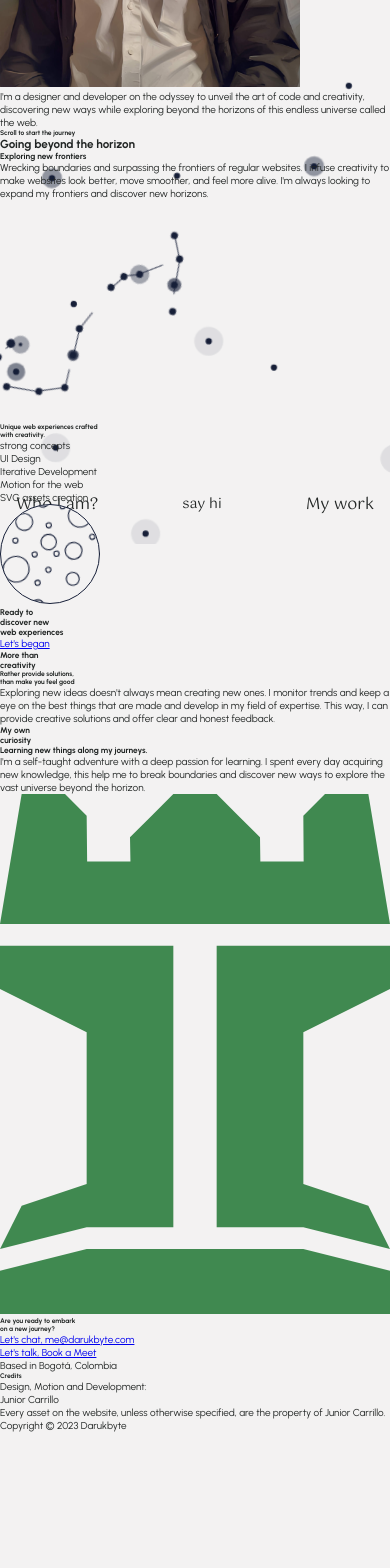
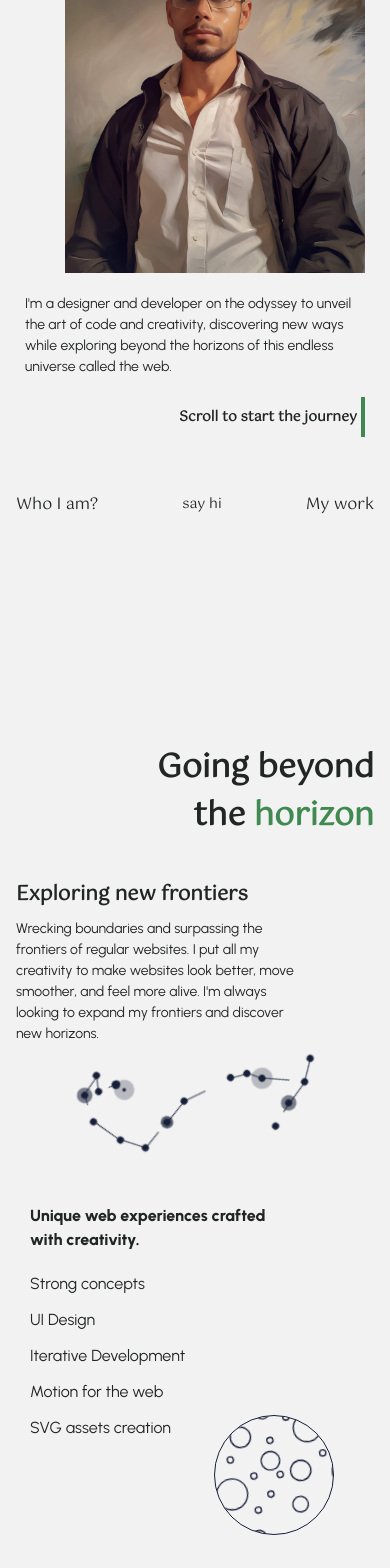
Before and after one commit to darukbyte/darukbyte-website, a Next.js app: page /about in a window 390 px wide. Shown: the part 300-1868 px from the top of the page. Before the commit the page ends 1732 px from the top, so only its background shows below. Built offline with nearby package versions, Linux system fonts and the light colour scheme.

Commit message:
feat(about-page): Add styles for the mobile version of the about page.

```diff
--- a/app/about/page.js
+++ b/app/about/page.js
@@ -2,6 +2,9 @@ import Constellation from "@/components/Constellation";
 import Planet from "@/components/Planet";
 import Image from "next/image";
 import React from "react";
+import styles from "./page.module.css";
+import localFont from "next/font/local";
+const gotu = localFont({ src: "../../font/Gotu-Regular.ttf" });
 
 export const metadata = {
   title: "Who exactly am I? - Darukbyte",
@@ -9,93 +12,127 @@ export const metadata = {
 
 export default function About() {
   return (
-    <main>
-      <section>
-        <h3>
-          Junior <span>Carrillo</span>{" "}
+    <main className={styles.main}>
+      <section className={styles.main__intro}>
+        <article className={styles.main__intro_box}>
+          <h3 className={`${styles.main__intro_name} ${gotu.className}`}>
+            Junior <span className={styles.main__intro_nameTwo}>Carrillo</span>{" "}
           </h3>
           <Image
+            className={styles.main__intro_image}
             src="/assets/DarukbytePortraitIllustration.jpg"
             width={300}
             height={373}
             alt="Midjourney illustration of my self"
           />
-        <p>
-          I&apos;m a designer and developer on the odyssey to unveil the art of
-          code and creativity, discovering new ways while exploring beyond the
-          horizons of this endless universe called the web.
+          <p className={styles.main__intro_presentation}>
+            I&apos;m a designer and developer on the odyssey to unveil the art
+            of code and creativity, discovering new ways while exploring beyond
+            the horizons of this endless universe called the web.
           </p>
-        <article>
-          <h6>Scroll to start the journey</h6>
-          <div></div>
+          <article className={`${styles.main__intro_scroll} ${gotu.className}`}>
+            <h6 className={styles.main__intro_scroll_title}>
+              Scroll to start the journey
+            </h6>
+            <div className={`${styles.main__intro_scroll_bar}`}></div>
+          </article>
         </article>
       </section>
 
-      <section>
-        <h3>Going beyond the horizon</h3>
-        <article>
-          <h5>Exploring new frontiers</h5>
-          <p>
+      <section className={styles.main__about}>
+        <h3 className={`${styles.main__about_title} ${gotu.className}`}>
+          Going beyond the{" "}
+          <span className={styles.main__about_titleTwo}> horizon </span>
+        </h3>
+
+        <article className={styles.main__paraghrap}>
+          <h5 className={`${styles.main__paraghrap_title} ${gotu.className}`}>
+            Exploring new frontiers
+          </h5>
+          <p className={styles.main__paraghrap_content}>
             Wrecking boundaries and surpassing the frontiers of regular
-            websites. I infuse creativity to make websites look better, move
+            websites. I put all my creativity to make websites look better, move
             smoother, and feel more alive. I&apos;m always looking to expand my
             frontiers and discover new horizons.
           </p>
-        </article>
-        <article>
+          <article
+            className={`${styles.main__about_constellation} ${styles.display__view}`}
+          >
             <Constellation />
           </article>
-        <article>
-          <h6>
+        </article>
+
+        <article
+          className={`${styles.main__about_constellation} ${styles.display__view_two}`}
+        >
+          <Constellation />
+        </article>
+
+        <article className={styles.main__about_points}>
+          <h6 className={styles.main__about_points_title}>
             Unique web experiences crafted <br /> with creativity.
           </h6>
-          <ul>
-            <li>strong concepts</li>
+
+          <ul className={styles.main__about_points_list}>
+            <li>Strong concepts</li>
             <li>UI Design</li>
             <li>Iterative Development</li>
             <li>Motion for the web</li>
             <li>SVG assets creation</li>
           </ul>
         </article>
-        <article>
+
+        <article className={styles.main__about_planet}>
           <Planet />
         </article>
       </section>
 
-      <section>
-        <article>
-          <h5>
-            Ready to <br /> discover new <br /> <span>web experiences</span>
+      <section className={styles.main__exploration}>
+        <h5 className={`${styles.main__exploration_title} ${gotu.className}`}>
+          Ready to <br /> discover new <br /> <span>web experiences?</span>
         </h5>
-        </article>
 
-        <article>
+        <article
+          className={`${styles.main__exploration_cta} ${gotu.className}`}
+        >
           <a href="#">Let&apos;s began</a>
         </article>
       </section>
 
-      <section>
-        <h5>
-          More than <br /> creativity
+      <section className={styles.main__details}>
+        <h5
+          className={`${styles.main__details_head} ${styles.details__block_one} ${gotu.className}`}
+        >
+          More than <br /> <span> creativity </span>
         </h5>
-        <article>
-          <h6>
-            Rather provide solutions, <br />
-            than make you feel good
-          </h6>
-          <p>
+
+        <article
+          className={`${styles.main__paraghrap} ${styles.details__block_two}`}
+        >
+          <h5 className={`${styles.main__paraghrap_title} ${gotu.className}`}>
+            Rather provide solutions, than make you feel good
+          </h5>
+          <p className={styles.main__paraghrap_content}>
             Exploring new ideas doesn&apos;t always mean creating new ones. I
-            monitor trends and keep a eye on the best things that are made and
+            monitor trends and keep a eye on the best things that are make and
             develop in my field of expertise. This way, I can provide creative
             solutions and offer clear and honest feedback.
           </p>
         </article>
-        <h5>
-          My own <br /> curiosity
+
+        <h5
+          className={`${styles.main__details_head} ${styles.details__block_tree} ${gotu.className}`}
+        >
+          My own <br /> <span>curiosity</span>
         </h5>
-        <article>
-          <h5>Learning new things along my journeys.</h5>
-          <p>
+
+        <article
+          className={`${styles.main__paraghrap} ${styles.details__block_four}`}
+        >
+          <h5 className={`${styles.main__paraghrap_title} ${gotu.className}`}>
+            Learning new things <br /> along my journeys.
+          </h5>
+          <p className={styles.main__paraghrap_content}>
             I&apos;m a self-taught adventure with a deep passion for learning. I
             spent every day acquiring new knowledge, this help me to break
             boundaries and discover new ways to explore the vast universe beyond
@@ -103,12 +140,11 @@ export default function About() {
           </p>
         </article>
 
-        <article>
+        <article className={styles.main__logo}>
           <svg
             viewBox="0 0 180 240"
-            width=""
-            height=""
             fill="none"
+            className={styles.main__logo_center}
             xmlns="http://www.w3.org/2000/svg"
           >
             <path
@@ -130,25 +166,33 @@ export default function About() {
           </svg>
         </article>
 
-        <article>
-          <h6>
+        <article
+          className={`${styles.main__more_info} ${styles.info__block_one}`}
+        >
+          <h6 className={`${styles.main__more_text}  ${gotu.className}`}>
             Are you ready to embark
             <br /> on a <span>new journey?</span>
           </h6>
-          <ul>
+          <ul className={styles.main__more_list}>
             <li>
               <a href="#">Let&apos;s chat, me@darukbyte.com</a>
             </li>
             <li>
               <a href="#">Let&apos;s talk, Book a Meet</a>
             </li>
-            <li>Based in Bogotá, Colombia</li>
+            <li>Based in Venezuela</li>
           </ul>
         </article>
 
-        <article>
-          <h6>Credits</h6>
-          <ul>
+        <article
+          className={`${styles.main__more_info} ${styles.info__block_two}`}
+        >
+          <h6
+            className={`${styles.main__more_text} ${styles.info__block_text} ${gotu.className}`}
+          >
+            Credits
+          </h6>
+          <ul className={`${styles.main__more_list} `}>
             <li>
               Design, Motion and Development: <br />
               Junior Carrillo
--- a/app/about/page.module.css
+++ b/app/about/page.module.css
@@ -0,0 +1,232 @@
+.main {
+    padding: 20px 16px;
+    width: 100%;
+    height: auto;
+    display: flex;
+    flex-direction: column;
+    gap: 180px;
+}
+.main__intro {
+    display: flex;
+    height: 100dvh;
+    width: 100%;
+    justify-content: center;
+    align-items: center;
+}
+.main__intro_box {
+    display: grid;
+    gap: 20px;
+}
+.main__intro_name{
+    font-size: 3.2rem;
+    line-height: 3.2rem;
+}
+.main__intro_nameTwo {
+    color: var(--principal-color);
+}
+.main__intro_image {
+    justify-self: end;
+    object-fit: cover;
+    min-width: 217px;
+    max-width:340px;
+    min-height: 270px;
+    max-height: 423px;
+}
+.main__intro_presentation {
+    font-size: 1.4rem;
+    line-height: 150%;
+    min-width: 300px;
+    max-width: 340px;
+}
+.main__intro_scroll {
+    display: flex;
+    gap: 4px;
+    align-items: center;
+    justify-self: end;
+}
+.main__intro_scroll_title {
+    font-size: 1.4rem;
+    line-height: 1.4rem;
+}
+.main__intro_scroll_bar {
+    width: 4px;
+    height: 40px;
+    background-color: var(--principal-color);
+}
+
+.main__about {
+    display: grid;
+    gap: 40px;
+}
+.main__about_title {
+    font-size: 3.2rem;
+    line-height: 150%;
+    width: 230px;
+    text-align: right;
+    justify-self: end;
+}
+.main__about_titleTwo {
+    color: var(--principal-color);
+}
+.main__paraghrap {
+    display: flex;
+    flex-direction: column;
+    gap: 8px;
+    width: 280px;
+    position: relative;
+}
+.main__paraghrap_title {
+    font-size: 2rem;
+    line-height: 150%;
+}
+.main__paraghrap_content {
+    font-size: 1.4rem;
+    line-height: 150%;
+}
+.main__about_constellation {
+    margin-right: 70px;
+    width: auto;
+    height: auto;
+    transform: rotate(26deg);
+    gap: 20px;
+}
+.display__view {
+    display: flex;
+    position: absolute;
+    top: 60%;
+    right: -22%;
+}
+.display__view_two {
+    display: none;
+}
+.main__about_points {
+    margin-top: 120px;
+    margin-left: 14px;
+    width: 250px;
+    display: flex;
+    flex-direction: column;
+    gap: 20px;
+}
+.main__about_points_title {
+    font-size: 1.6rem;
+    line-height: 150%;
+    font-weight: 800;
+}
+.main__about_points_list {
+    list-style: none;
+    display: grid;
+    gap: 12px;
+}
+.main__about_points_list > li {
+    font-size: 1.6rem;
+    line-height: 150%;
+}
+.main__about_planet {
+    justify-self: end;
+    transform: translate(-40px, -65px);
+    z-index: -1;
+}
+.main__exploration {
+    display: flex;
+    flex-direction: column;
+    gap: 16px;
+    margin-top: -80px;
+}
+.main__exploration_title {
+    font-size: 3.2rem;
+    line-height: 4rem;
+    text-align: center;
+}
+.main__exploration_title > span {
+    color: var(--principal-color);
+}
+.main__exploration_cta {
+    display: flex;
+    justify-content: center;
+    align-items: center;
+    height: 235px;
+}
+.main__exploration_cta > a{
+    display: flex;
+    justify-content: center;
+    align-items: center;
+    text-decoration: none;
+    color: var(--white-color);
+    font-size: 1.8rem;
+    background-color: var(--principal-color);
+    height: 44px;
+    width: 131px;
+}
+.main__details {
+    display: grid;
+    gap: 40px;
+    margin-bottom: 80px;
+}
+.main__details_head {
+    font-size: 3.2rem;
+    line-height: 4.4rem;
+}
+.main__details_head > span {
+    color: var(--principal-color);
+}
+.details__block_one {
+    margin-left: 20px;
+}
+.details__block_two {
+    justify-self: end;
+}
+.details__block_tree{
+    margin-right: 40px;
+    text-align: end;
+}
+.main__logo {
+    display: flex;
+    justify-content: center;
+    align-items: center;
+    width: 300px;
+    height: 250px;
+}
+.main__logo_center{
+    width: 90px;
+    height: 120px;
+}
+.main__more_info {
+    display: flex;
+    flex-direction: column;
+    gap: 8px;
+}
+.main__more_text {
+    font-size: 2rem;
+    line-height: 150%;
+}
+.main__more_text > span {
+    color: var(--principal-color);
+}
+.main__more_list {
+    list-style: none;
+    display: flex;
+    flex-direction: column;
+    gap: 12px;
+}
+.main__more_list > li {
+    font-size: 1.8rem;
+    line-height: 150%;
+}
+.main__more_list > li > a {
+    text-decoration: none;
+    color: var(--black-color);
+}
+.main__more_list > li > a:hover {
+    text-decoration: underline;
+    color: var(--principal-color);
+}
+.info__block_two {
+    justify-self: end;
+    width: 310px;
+}
+.info__block_text {
+    text-align: right;
+}
+.info__block_two > ul > li{
+    text-align: right;
+}
--- a/app/layout.js
+++ b/app/layout.js
@@ -11,12 +11,23 @@ const urbanist = Urbanist({
 export const metadata = {
   title: "Freelance Frontend Developer crafting innovative digital experiences",
   description:
-    "Exploring beyond the boundaries of creativity and code, one web experience at a time. Based in Bogotá, Colombia.",
+    "Exploring beyond the boundaries of creativity and code, one web experience at a time. Based in Venezuela.",
   keywords: [
     "Darukbyte",
     "Junior Carrillo",
     "Frontend Developer",
     "Design",
+    "Motion",
+    "Animation",
+    "GSAP",
+    "figma",
+    "HTML",
+    "CSS",
+    "Javascript",
+    "React",
+    "Next",
+    "Programming",
+    "Freelance",
     "Personal site",
   ],
   themeColor: "#408950",
@@ -41,7 +52,6 @@ export default function RootLayout({ children }) {
     <html lang="en">
       <body className={urbanist.className}>
         <Navigation />
-        <StarrySky />
         {children}
       </body>
     </html>
--- a/app/page.js
+++ b/app/page.js
@@ -4,11 +4,13 @@ import Planet from "@/components/Planet";
 import Constellation from "@/components/Constellation";
 import styles from "./page.module.css";
 import localFont from "next/font/local";
+import StarrySky from "@/components/StarrySky";
 const gotu = localFont({ src: "../font/Gotu-Regular.ttf" });
 
 export default function Home() {
   return (
     <>
+      <StarrySky />
       <main className={styles.box}>
         <article className={styles.intro}>
           <p className={styles.intro__first}>
--- a/components/Planet.module.css
+++ b/components/Planet.module.css
@@ -11,8 +11,8 @@
         border-radius: 50%;
         transition: transform 8s ease-out;
         transform: rotate(0);
-        width: 100px;
-        height: 100px;
+        width: 120px;
+        height: 120px;
         background-color: var(--white-color);
       }
 
```
Also changed, not shown: app/opengraph-image.png. Lines whose indentation alone changed are shown as unchanged.
